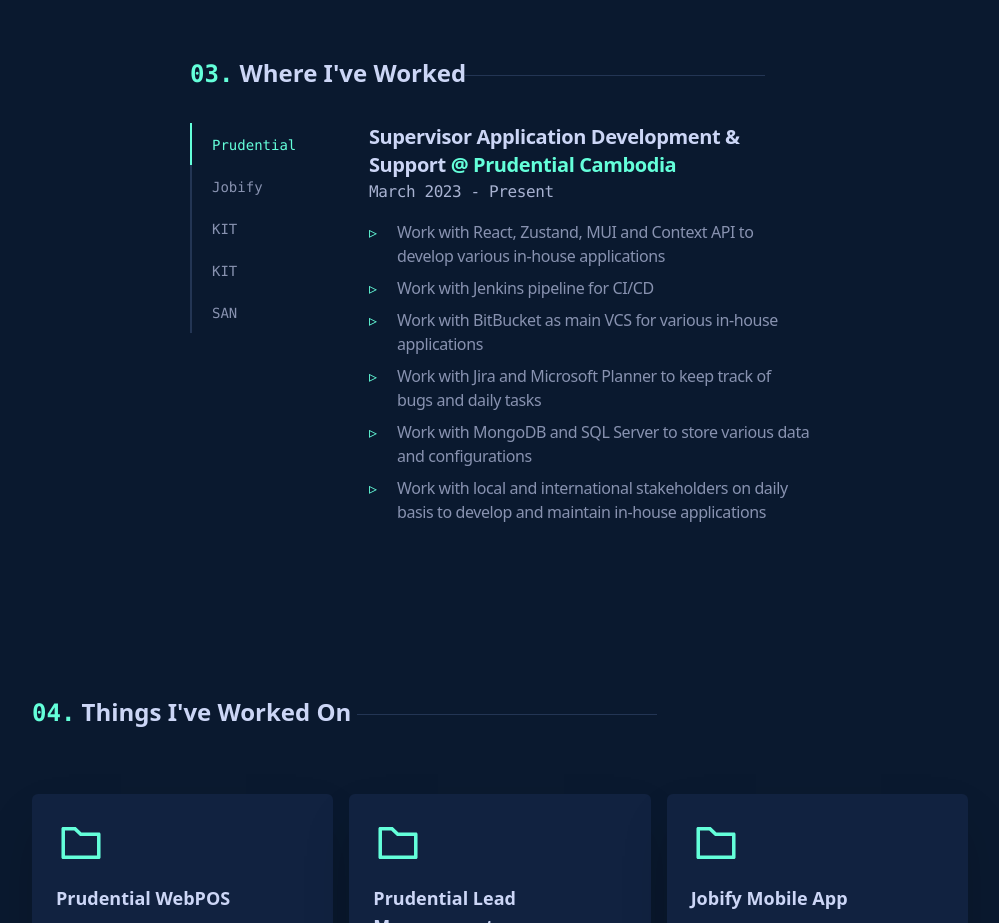
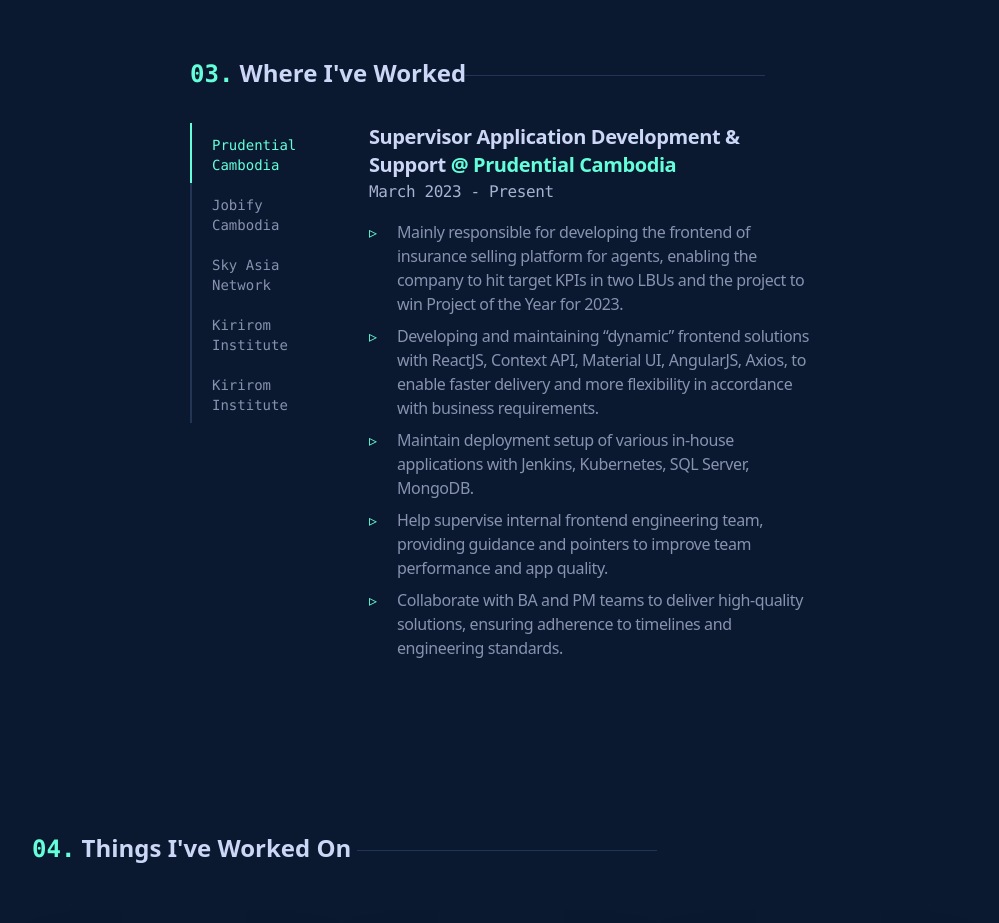
Before and after one commit to Enveed/seamsopagnarith-portfolio-v2, a Next.js app: page / in a window 1280 px wide. Shown: the part 1780-2703 px from the top of the page, without its empty margins (140-1139 px from the left). Built offline with nearby package versions, Linux system fonts and the light colour scheme.

Commit message:
fix - update Work section and design

```diff
--- a/components/Work.jsx
+++ b/components/Work.jsx
@@ -6,10 +6,10 @@
   const [activeTab, setActiveTab] = useState(1);
   const indicatorMovementMd = [
     "sm:translate-y-[0px]",
-    "sm:translate-y-[42px]",
-    "sm:translate-y-[84px]",
-    "sm:translate-y-[126px]",
-    "sm:translate-y-[168px]",
+    "sm:translate-y-[60px]",
+    "sm:translate-y-[120px]",
+    "sm:translate-y-[180px]",
+    "sm:translate-y-[240px]",
   ];
   const indicatorMovement = [
     "translate-x-[0px]",
@@ -38,45 +38,45 @@
               onClick={() => setActiveTab(1)}
               className={`${
                 activeTab === 1 ? "text-[#64ffda]" : "text-[#8892b0]"
-              } min-w-[120px] sm:w-full h-[42px] border-b-2 border-[#233554] shadow-none px-0 sm:px-[20px] py-3 rounded-none transition-all duration-200 text-center sm:border-b-0 sm:border-l-2 sm:text-left sm:min-w-0 hover:bg-[#112240] hover:text-[#64ffda]`}
+              } min-w-[120px] sm:w-full h-[60px] border-b-2 border-[#233554] shadow-none px-0 sm:px-[20px] py-3 rounded-none transition-all duration-200 text-center sm:border-b-0 sm:border-l-2 sm:text-left sm:min-w-0 hover:bg-[#112240] hover:text-[#64ffda]`}
             >
-              Prudential
+              Prudential Cambodia
             </button>
             <button
               onClick={() => setActiveTab(2)}
               className={`${
                 activeTab === 2 ? "text-[#64ffda]" : "text-[#8892b0]"
-              } min-w-[120px] sm:w-full h-[42px] border-b-2 border-[#233554] shadow-none px-0 sm:px-[20px] py-3 rounded-none transition-all duration-200 text-center sm:border-b-0 sm:border-l-2 sm:text-left sm:min-w-0 hover:bg-[#112240] hover:text-[#64ffda]`}
+              } min-w-[120px] sm:w-full h-[60px] border-b-2 border-[#233554] shadow-none px-0 sm:px-[20px] py-3 rounded-none transition-all duration-200 text-center sm:border-b-0 sm:border-l-2 sm:text-left sm:min-w-0 hover:bg-[#112240] hover:text-[#64ffda]`}
             >
-              Jobify
+              Jobify Cambodia
             </button>
             <button
               onClick={() => setActiveTab(3)}
               className={`${
                 activeTab === 3 ? "text-[#64ffda]" : "text-[#8892b0]"
-              } min-w-[120px] sm:w-full h-[42px] border-b-2 border-[#233554] shadow-none px-0 sm:px-[20px] py-3 rounded-none transition-all duration-200 text-center sm:border-b-0 sm:border-l-2 sm:text-left sm:min-w-0 hover:bg-[#112240] hover:text-[#64ffda]`}
+              } min-w-[120px] sm:w-full h-[60px] border-b-2 border-[#233554] shadow-none px-0 sm:px-[20px] py-3 rounded-none transition-all duration-200 text-center sm:border-b-0 sm:border-l-2 sm:text-left sm:min-w-0 hover:bg-[#112240] hover:text-[#64ffda]`}
             >
-              KIT
+              Sky Asia Network
             </button>
             <button
               onClick={() => setActiveTab(4)}
               className={`${
                 activeTab === 4 ? "text-[#64ffda]" : "text-[#8892b0]"
-              } min-w-[120px] sm:w-full h-[42px] border-b-2 border-[#233554] shadow-none px-0 sm:px-[20px] py-3 rounded-none transition-all duration-200 text-center sm:border-b-0 sm:border-l-2 sm:text-left sm:min-w-0 hover:bg-[#112240] hover:text-[#64ffda]`}
+              } min-w-[120px] sm:w-full h-[60px] border-b-2 border-[#233554] shadow-none px-0 sm:px-[20px] py-3 rounded-none transition-all duration-200 text-center sm:border-b-0 sm:border-l-2 sm:text-left sm:min-w-0 hover:bg-[#112240] hover:text-[#64ffda]`}
             >
-              KIT
+              Kirirom Institute
             </button>
             <button
               onClick={() => setActiveTab(5)}
               className={`${
                 activeTab === 5 ? "text-[#64ffda]" : "text-[#8892b0]"
-              } min-w-[120px] sm:w-full h-[42px] border-b-2 border-[#233554] shadow-none px-0 sm:px-[20px] py-3 rounded-none transition-all duration-200 text-center sm:border-b-0 sm:border-l-2 sm:text-left sm:min-w-0 hover:bg-[#112240] hover:text-[#64ffda]`}
+              } min-w-[120px] sm:w-full h-[60px] border-b-2 border-[#233554] shadow-none px-0 sm:px-[20px] py-3 rounded-none transition-all duration-200 text-center sm:border-b-0 sm:border-l-2 sm:text-left sm:min-w-0 hover:bg-[#112240] hover:text-[#64ffda]`}
             >
-              SAN
+              Kirirom Institute
             </button>
 
             <div
-              className={`absolute w-[120px] h-[2px] sm:h-[42px] sm:w-[2px] bottom-0 top-auto sm:top-0 sm:bottom-auto left-0 z-10 bg-[#64ffda] ${
+              className={`absolute w-[120px] h-[2px] sm:h-[60px] sm:w-[2px] bottom-0 top-auto sm:top-0 sm:bottom-auto left-0 z-10 bg-[#64ffda] ${
                 indicatorMovement[activeTab - 1]
               } sm:translate-x-0 translate-y-0 ${
                 indicatorMovementMd[activeTab - 1]
@@ -108,27 +108,30 @@
               <p className="font-mono text-[#a8b2d1]">March 2023 - Present</p>
               <ul className="pt-3">
                 <li className="relative pl-7 before:left-0 before:absolute before:content-['▹'] before:text-[#64ffda] py-1">
-                  Work with React, Zustand, MUI and Context API to develop
-                  various in-house applications
+                  Mainly responsible for developing the frontend of insurance
+                  selling platform for agents, enabling the company to hit
+                  target KPIs in two LBUs and the project to win Project of the
+                  Year for 2023.
                 </li>
                 <li className="relative pl-7 before:left-0 before:absolute before:content-['▹'] before:text-[#64ffda] py-1">
-                  Work with Jenkins pipeline for CI/CD
+                  Developing and maintaining “dynamic” frontend solutions with
+                  ReactJS, Context API, Material UI, AngularJS, Axios, to enable
+                  faster delivery and more flexibility in accordance with
+                  business requirements.
                 </li>
                 <li className="relative pl-7 before:left-0 before:absolute before:content-['▹'] before:text-[#64ffda] py-1">
-                  Work with BitBucket as main VCS for various in-house
-                  applications
+                  Maintain deployment setup of various in-house applications
+                  with Jenkins, Kubernetes, SQL Server, MongoDB.
                 </li>
                 <li className="relative pl-7 before:left-0 before:absolute before:content-['▹'] before:text-[#64ffda] py-1">
-                  Work with Jira and Microsoft Planner to keep track of bugs and
-                  daily tasks
+                  Help supervise internal frontend engineering team, providing
+                  guidance and pointers to improve team performance and app
+                  quality.
                 </li>
                 <li className="relative pl-7 before:left-0 before:absolute before:content-['▹'] before:text-[#64ffda] py-1">
-                  Work with MongoDB and SQL Server to store various data and
-                  configurations
-                </li>
-                <li className="relative pl-7 before:left-0 before:absolute before:content-['▹'] before:text-[#64ffda] py-1">
-                  Work with local and international stakeholders on daily basis
-                  to develop and maintain in-house applications
+                  Collaborate with BA and PM teams to deliver high-quality
+                  solutions, ensuring adherence to timelines and engineering
+                  standards.
                 </li>
               </ul>
             </div>
@@ -159,25 +162,28 @@
               </p>
               <ul className="pt-3">
                 <li className="relative pl-7 before:left-0 before:absolute before:content-['▹'] before:text-[#64ffda] py-1">
-                  Worked with React Native as well as Redux and Saga in order to
-                  develop mobile application
+                  Developed and maintained the company&apos;s flagship mobile
+                  application using React Native, NativeBase, Redux, Redux-saga,
+                  creating a high-quality user experience.
                 </li>
                 <li className="relative pl-7 before:left-0 before:absolute before:content-['▹'] before:text-[#64ffda] py-1">
-                  Worked with Amazon Web Service (AWS) services such as: EC2, S3,
-                  Cloudwatch…etc. in order to deploy and maintain website and
-                  backend infrastructure
+                  Contributed to the development and deployment of a
+                  job-matching AI model, resulting in a 50% improvement in
+                  response rate.
                 </li>
                 <li className="relative pl-7 before:left-0 before:absolute before:content-['▹'] before:text-[#64ffda] py-1">
-                  Worked with various types of testing such as unit test (Jest)
-                  and load test (k6.io)
+                  Worked with Amazon Web Service services such as: EC2, S3,
+                  Cloudwatch…etc., to host and maintain the company&apos;s web
+                  infrastructure.
                 </li>
                 <li className="relative pl-7 before:left-0 before:absolute before:content-['▹'] before:text-[#64ffda] py-1">
-                  Worked with Node.js and MySQL in order to maintain job portal
-                  backend
+                  Implemented and maintained testing strategies such as: unit
+                  test (Jest) and load test (k6.io), to ensure the robustness of
+                  the mobile application and backend services.
                 </li>
                 <li className="relative pl-7 before:left-0 before:absolute before:content-['▹'] before:text-[#64ffda] py-1">
-                  Worked with FastAPI (Python) and Gunicorn in order to maintain
-                  machine learning model for job matching.
+                  Worked closely with the QA team to identify and address bugs
+                  and issues in a timely manner.
                 </li>
               </ul>
             </div>
@@ -185,89 +191,6 @@
             <div
               className={`${
                 activeTab === 3
-                  ? "h-auto opacity-100 transition-opacity duration-300 block"
-                  : "h-0 opacity-0 transition-none [&>*]:hidden"
-              }`}
-            >
-              <h3 className="text-[#ccd6f6] text-xl">
-                Backend Developer{" "}
-                <span className="text-[#64ffda]">
-                  @{" "}
-                  <Link href="https://kit.edu.kh">
-                    <a
-                      target="_blank"
-                      className="inline-block after:block after:h-[1px] after:w-0 after:bg-[#64ffda] hover:after:w-full after:transition-all after:duration-300"
-                    >
-                      Kirirom Institute of Technology
-                    </a>
-                  </Link>
-                </span>
-              </h3>
-              <p className="font-mono text-[#a8b2d1]">
-                September 2021 - November 2022
-              </p>
-              <ul className="pt-3">
-                <li className="relative pl-7 before:left-0 before:absolute before:content-['▹'] before:text-[#64ffda] py-1">
-                  Worked with three other developers to build a chat app with
-                  grammar correction, which requires Machine Learning
-                </li>
-                <li className="relative pl-7 before:left-0 before:absolute before:content-['▹'] before:text-[#64ffda] py-1">
-                  Worked with variety of different languages and frameworks such
-                  as React Native, FastAPI, NestJS, NodeJS...etc.
-                </li>
-                <li className="relative pl-7 before:left-0 before:absolute before:content-['▹'] before:text-[#64ffda] py-1">
-                  Worked with cloud infrastructure for application deployment
-                  such as Google Cloud Platform and Amazon Web Services
-                </li>
-              </ul>
-            </div>
-
-            <div
-              className={`${
-                activeTab === 4
-                  ? "h-auto opacity-100 transition-opacity duration-300 block"
-                  : "h-0 opacity-0 transition-none [&>*]:hidden"
-              }`}
-            >
-              <h3 className="text-[#ccd6f6] text-xl">
-                Cyber Security Specialist{" "}
-                <span className="text-[#64ffda]">
-                  @{" "}
-                  <Link href="https://kit.edu.kh">
-                    <a
-                      target="_blank"
-                      className="inline-block after:block after:h-[1px] after:w-0 after:bg-[#64ffda] hover:after:w-full after:transition-all after:duration-300"
-                    >
-                      Kirirom Institute of Technology
-                    </a>
-                  </Link>
-                </span>
-              </h3>
-              <p className="font-mono text-[#a8b2d1]">
-                September 2019 - September 2021
-              </p>
-              <ul className="pt-3">
-                <li className="relative pl-7 before:left-0 before:absolute before:content-['▹'] before:text-[#64ffda] py-1">
-                  Audited network infrastructure and provided full detail
-                  reports of the result
-                </li>
-                <li className="relative pl-7 before:left-0 before:absolute before:content-['▹'] before:text-[#64ffda] py-1">
-                  Implemented Graylog SIEM on Kirirom Network
-                </li>
-                <li className="relative pl-7 before:left-0 before:absolute before:content-['▹'] before:text-[#64ffda] py-1">
-                  Researched on Incident Response, Network Defense and SIEM
-                  tools
-                </li>
-                <li className="relative pl-7 before:left-0 before:absolute before:content-['▹'] before:text-[#64ffda] py-1">
-                  Developed contents for Cyber Security Bootcamp and Advanced
-                  Cyber Security Bootcamp
-                </li>
-              </ul>
-            </div>
-
-            <div
-              className={`${
-                activeTab === 5
                   ? "h-auto opacity-100 transition-opacity duration-300 block"
                   : "h-0 opacity-0 transition-none [&>*]:hidden"
               }`}
@@ -289,19 +212,108 @@
               <p className="font-mono text-[#a8b2d1]">January - June 2022</p>
               <ul className="pt-3">
                 <li className="relative pl-7 before:left-0 before:absolute before:content-['▹'] before:text-[#64ffda] py-1">
-                  Developed and shipped a job portal web application via
-                  Wordpress
+                  Designed and developed customers&apos; websites using
+                  Wordpress, HTML, CSS to enable faster delivery in accordance
+                  with business&apos; requirements.
                 </li>
                 <li className="relative pl-7 before:left-0 before:absolute before:content-['▹'] before:text-[#64ffda] py-1">
-                  Worked with cloud infrastructure for application deployment
-                  such as OVH and infomaniak
+                  Deployed and maintained customers&apos; websites with
+                  OVHCloud, infomaniak, CPanel.
                 </li>
                 <li className="relative pl-7 before:left-0 before:absolute before:content-['▹'] before:text-[#64ffda] py-1">
-                  Directly communicated with clients on a daily basis for
-                  requirements and progress update
+                  Assisted sales staff in communicating with customers to better
+                  understand their requirements and to update progress in a
+                  timely manner.
                 </li>
                 <li className="relative pl-7 before:left-0 before:absolute before:content-['▹'] before:text-[#64ffda] py-1">
-                  Provided support to Microsoft clients via Microsoft Admin
+                  Assisted company in providing Microsoft Support services to
+                  customers.
+                </li>
+              </ul>
+            </div>
+
+            <div
+              className={`${
+                activeTab === 4
+                  ? "h-auto opacity-100 transition-opacity duration-300 block"
+                  : "h-0 opacity-0 transition-none [&>*]:hidden"
+              }`}
+            >
+              <h3 className="text-[#ccd6f6] text-xl">
+                Backend Developer (Intern){" "}
+                <span className="text-[#64ffda]">
+                  @{" "}
+                  <Link href="https://kit.edu.kh">
+                    <a
+                      target="_blank"
+                      className="inline-block after:block after:h-[1px] after:w-0 after:bg-[#64ffda] hover:after:w-full after:transition-all after:duration-300"
+                    >
+                      Kirirom Institute of Technology
+                    </a>
+                  </Link>
+                </span>
+              </h3>
+              <p className="font-mono text-[#a8b2d1]">
+                September 2021 - November 2022
+              </p>
+              <ul className="pt-3">
+                <li className="relative pl-7 before:left-0 before:absolute before:content-['▹'] before:text-[#64ffda] py-1">
+                  Led a team of three developers to build a chat app with
+                  grammar correction feature in a span of 4 months by using
+                  React Native, GunJS, Firebase, FastAPI, Google T5 Model.
+                </li>
+                <li className="relative pl-7 before:left-0 before:absolute before:content-['▹'] before:text-[#64ffda] py-1">
+                  Built backend REST API for various projects with ExpressJS,
+                  NestJS, MongoDB, Mongoose.
+                </li>
+                <li className="relative pl-7 before:left-0 before:absolute before:content-['▹'] before:text-[#64ffda] py-1">
+                  Worked with cloud infrastructure for application deployment,
+                  including Google Cloud Platform and Amazon Web Services.
+                </li>
+              </ul>
+            </div>
+
+            <div
+              className={`${
+                activeTab === 5
+                  ? "h-auto opacity-100 transition-opacity duration-300 block"
+                  : "h-0 opacity-0 transition-none [&>*]:hidden"
+              }`}
+            >
+              <h3 className="text-[#ccd6f6] text-xl">
+                Cyber Security Researcher (Intern){" "}
+                <span className="text-[#64ffda]">
+                  @{" "}
+                  <Link href="https://kit.edu.kh">
+                    <a
+                      target="_blank"
+                      className="inline-block after:block after:h-[1px] after:w-0 after:bg-[#64ffda] hover:after:w-full after:transition-all after:duration-300"
+                    >
+                      Kirirom Institute of Technology
+                    </a>
+                  </Link>
+                </span>
+              </h3>
+              <p className="font-mono text-[#a8b2d1]">
+                September 2019 - September 2021
+              </p>
+              <ul className="pt-3">
+                <li className="relative pl-7 before:left-0 before:absolute before:content-['▹'] before:text-[#64ffda] py-1">
+                  Performed audit on the internal network infrastructure and
+                  provided full detail reports of the result to improve internal
+                  network security.
+                </li>
+                <li className="relative pl-7 before:left-0 before:absolute before:content-['▹'] before:text-[#64ffda] py-1">
+                  Implemented Graylog SIEM on the internal network to detect
+                  potential attacks that may be occuring on the network.
+                </li>
+                <li className="relative pl-7 before:left-0 before:absolute before:content-['▹'] before:text-[#64ffda] py-1">
+                  Developed contents for Cyber Security Bootcamp and Advanced
+                  Cyber Security Bootcamp.
+                </li>
+                <li className="relative pl-7 before:left-0 before:absolute before:content-['▹'] before:text-[#64ffda] py-1">
+                  Researched on Incident Response, Network Defense and SIEM
+                  tools.
                 </li>
               </ul>
             </div>
```
